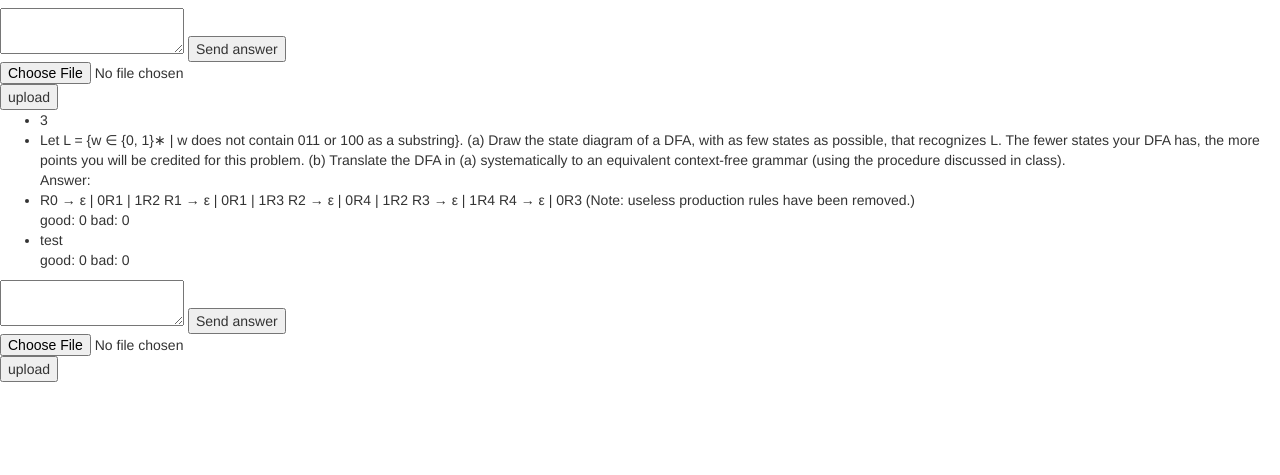
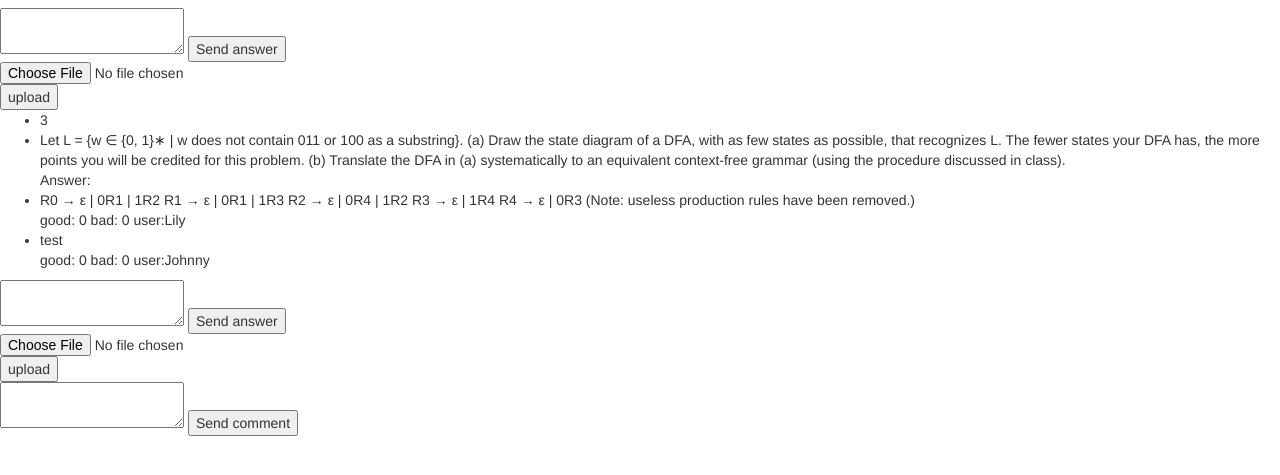
Before and after one commit to lilyringing/testoverwhelm, a CodeIgniter app: page /index.php/test/testing/1 in a window 1280 px wide. Shown: the part 274-749 px from the top of the page. Run offline with CodeIgniter, Linux system fonts and the light colour scheme; data comes from the database, SQL or seed files in the repository; some libraries are stand-ins or nearby versions.

Commit message:
Add comment into testsheet.php
Fix the bug in question_model.php and answer_model.php!
Finish the function of show comment and upload comment in testsheet.php

```diff
--- a/application/controllers/test.php
+++ b/application/controllers/test.php
@@ -16,6 +16,9 @@ class Test extends CI_Controller{
 			$qid = $rows->questionid;
 			$data['answer'][$qid] = $this->answer_model->getAnswer($qid);
 		}
+
+		$this->load->model('comment_model');
+		$data['comment'] = $this->comment_model->getComment($fileID);
 
 		$this->load->view('_header', Array(
 						'pageTitle' => "Test starts"));
@@ -74,4 +77,17 @@ class Test extends CI_Controller{
 			redirect(site_url("test/testing/".$fileID->fileid));
 		}
 	}
+
+	public function upload_comment(){
+		$session_account = $this->session->userdata('user');
+		$fileID = trim($this->uri->segment(3));
+		$comment = trim($this->input->post("comment"));
+		$data = Array('fileid' => $fileID, 'comment' => $comment,
+							  'userid' => $session_account->userid);
+
+		$this->load->model('comment_model');
+		$this->comment_model->givecomment($data);
+
+		redirect(site_url("test/testing/".$fileID));
+	}
 }
--- a/application/models/answer_model.php
+++ b/application/models/answer_model.php
@@ -5,11 +5,13 @@ class Answer_model extends CI_Model{
 	}
 
 	public function getAnswer($questionID){
-		$this->db->select('answer, good, bad, userid');
-		$query = $this->db->get_where('answer', Array(
-							'questionid' => $questionID));
+		$this->db->select('*');
+		$this->db->from('answer');
+		$this->db->where('questionid', $questionID);
+		$this->db->join('user', 'user.userid = answer.userid');
+		$query = $this->db->get();
 
-		if($query->num_rows >0){
+		if($query->num_rows() >0){
 			return $query->result();
 		}else{
 			return null;
--- a/application/models/comment_model.php
+++ b/application/models/comment_model.php
@@ -0,0 +1,24 @@
+<?php if ( ! defined('BASEPATH')) exit('No direct script access allowed');
+class Comment_model extends CI_Model {
+	function __construct()
+	{
+		parent::__construct();
+	}
+
+	public function getComment($fileID){
+		$this->db->select('comment');
+		$this->db->order_by('commentid', 'asc');
+		$query = $this->db->get_where('comment', Array('fileid' => $fileID));
+
+		if($query->num_rows() > 0){
+			return $query->result();
+		}else{
+			return null;
+		}
+
+	}
+
+	public function giveComment($data){
+		$this->db->insert('comment', $data);
+	}
+}
--- a/application/models/question_model.php
+++ b/application/models/question_model.php
@@ -11,7 +11,7 @@ class Question_model extends CI_Model {
 		$this->db->order_by('number', 'asc');
 		$query = $this->db->get_where('question', Array(
 								'fileid' => $fileID));
-		if($query->num_rows > 0){
+		if($query->num_rows() > 0){
 			return $query->result();
 		}else{
 			return null;
@@ -34,7 +34,7 @@ class Question_model extends CI_Model {
 		$this->db->select('fileid');
 		$query = $this->db->get_where('question', Array('questionid' => $questionID));
 
-		if($query->num_rows >0){
+		if($query->num_rows() >0){
 			return $query->row();
 		}else{
 			return null;
--- a/application/views/testsheet.php
+++ b/application/views/testsheet.php
@@ -16,7 +16,8 @@
 				    foreach($answer[$rows->questionid] as $ans){?>
 				  		<li><?php echo $ans->answer;?><br>
 				  			<?php echo "good: ".$ans->good;?>
-							<?php echo "bad: ".$ans->bad;?></li>
+							<?php echo "bad: ".$ans->bad;?>
+							<?php echo "user:".$ans->account;?></li>
 			<?php   }
 				  }?>
 		</ul>
@@ -35,4 +36,20 @@
 
 		<?php }?>
 
+		<!-- print comments of this testsheet -->
+		<?php if($comment != null){
+				echo "Comment:";
+				foreach($comment as $com){?>
+				<ul>
+					<li><?php echo $com->comment;?></li>
+				</ul>
+		<?php   }
+		 	  }?>
+
+		<!-- a form for upload answer with text -->
+		<form action="<?=site_url("test/upload_comment")?>/<?php echo $this->uri->segment(3);?>" method="post">
+			<textarea name="comment"></textarea>
+			<button type="submit">Send comment</button>
+		</form>
+
 </body>
```
